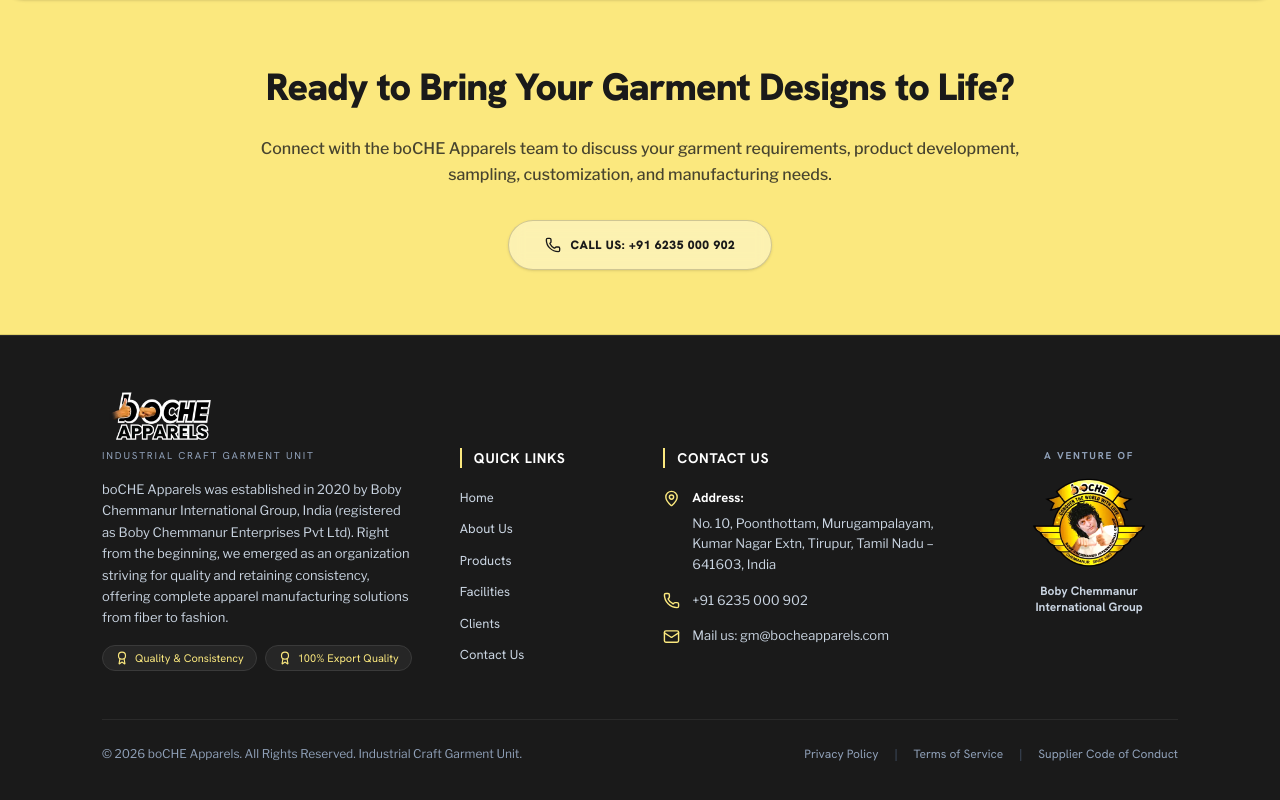
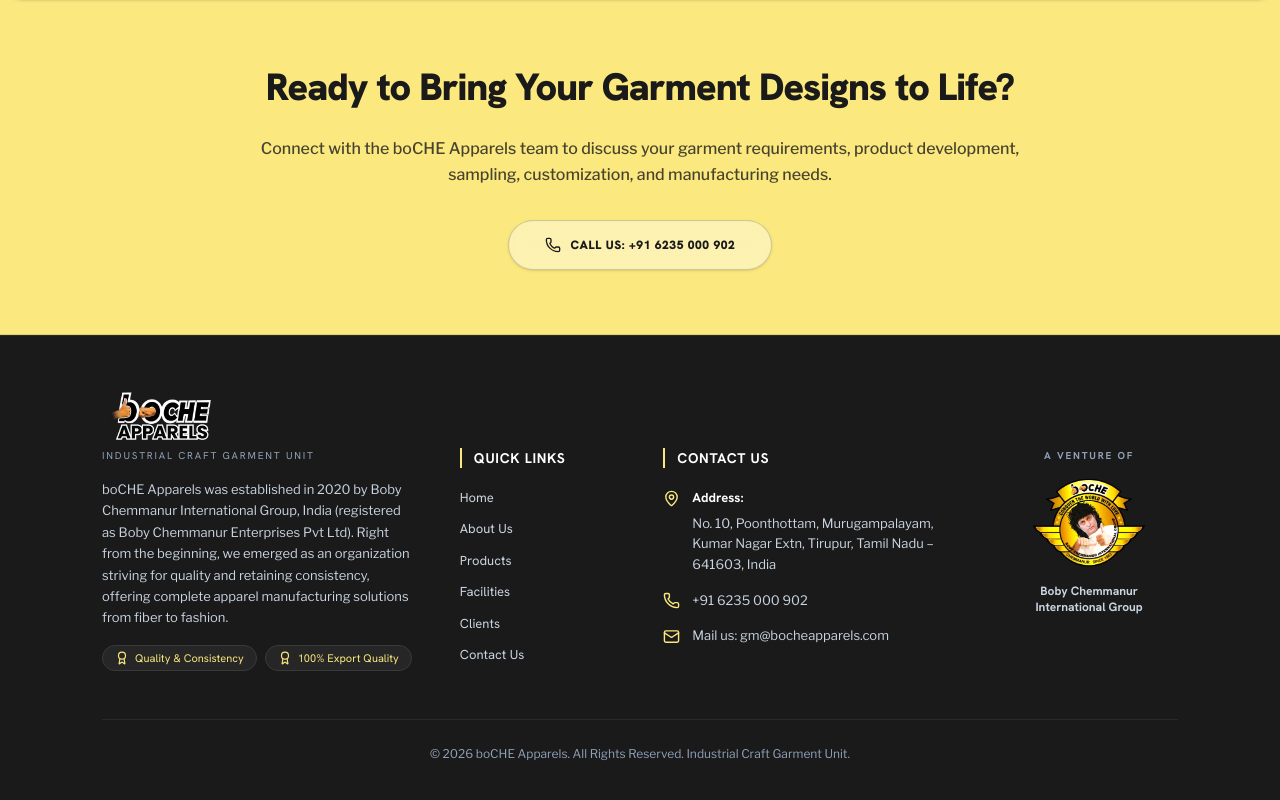
Before and after one commit to digitalmkt-dev/boCHE-Apparels, a Next.js app: page / in a window 1280 px wide. Shown: the part 5100-5900 px from the top of the page. Built offline with nearby package versions, Linux system fonts and the light colour scheme; no server answers.

Commit message:
Remove Privacy Policy, Terms of Service, and Supplier Code of Conduct links from Footer

```diff
--- a/src/components/Footer.jsx
+++ b/src/components/Footer.jsx
@@ -541,6 +541,7 @@
               flex
               flex-col
               items-center
+              justify-center
 
               gap-4
 
@@ -558,59 +559,17 @@
 
               lg:col-span-4
               lg:mt-12
-              lg:flex-row
-              lg:justify-between
               lg:border-t
               lg:border-[#2A2A2A]
               lg:pt-6
-              lg:text-left
+              lg:text-center
               lg:text-xs
             "
           >
             <p className="leading-[1.6]">
               © {new Date().getFullYear()} {COMPANY_INFO.name}. All Rights
-              Reserved.
-              <br className="lg:hidden" /> Industrial Craft Garment Unit.
+              Reserved. Industrial Craft Garment Unit.
             </p>
-
-            <div
-              className="
-                flex
-                flex-wrap
-                items-center
-                justify-center
-
-                gap-x-3
-                gap-y-2
-
-                font-label
-                text-[8.5px]
-
-                text-slate-400
-
-                sm:text-[9px]
-                md:text-[9.5px]
-
-                lg:gap-4
-                lg:text-xs
-              "
-            >
-              <span className="cursor-pointer transition-colors hover:text-[#FBE87E]">
-                Privacy Policy
-              </span>
-
-              <span className="text-slate-600">|</span>
-
-              <span className="cursor-pointer transition-colors hover:text-[#FBE87E]">
-                Terms of Service
-              </span>
-
-              <span className="text-slate-600">|</span>
-
-              <span className="cursor-pointer transition-colors hover:text-[#FBE87E]">
-                Supplier Code of Conduct
-              </span>
-            </div>
           </div>
         </div>
       </div>
```
